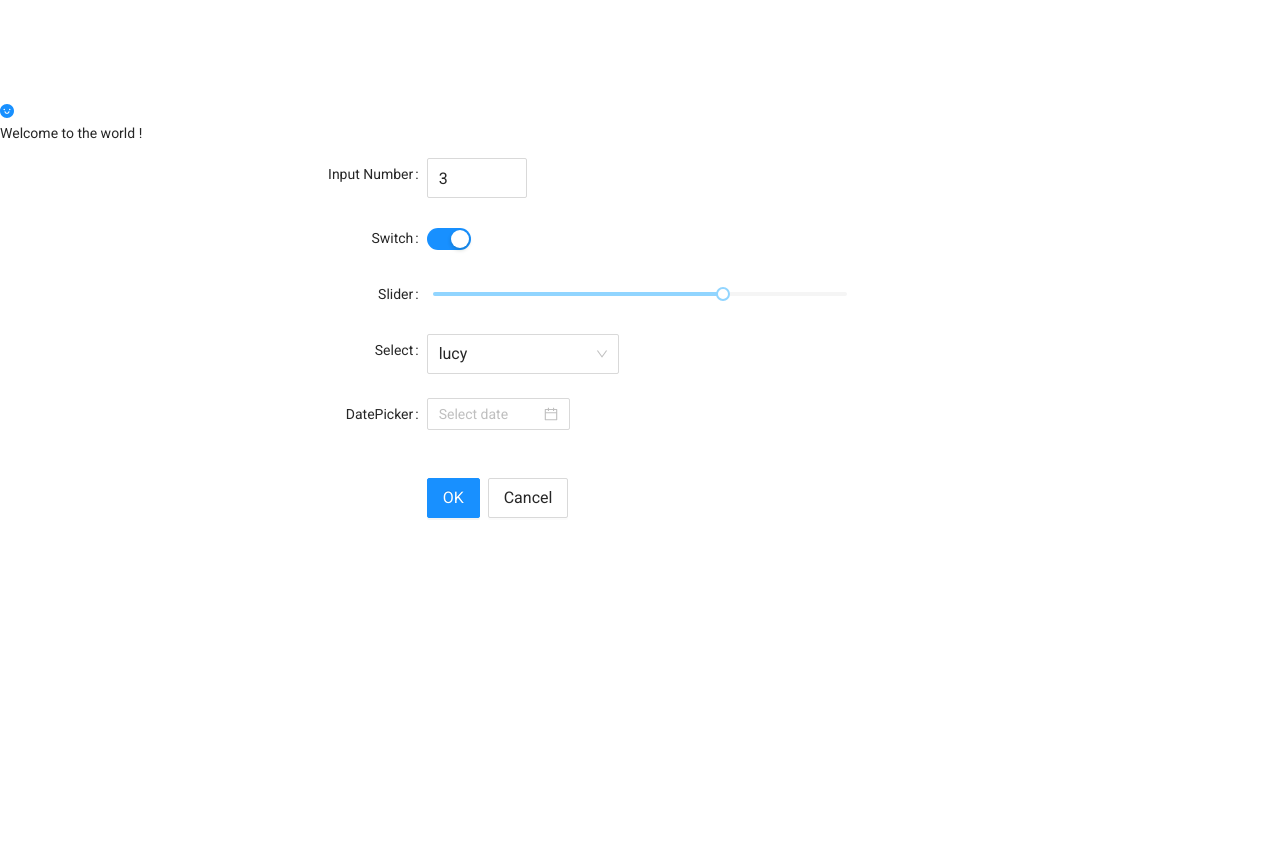
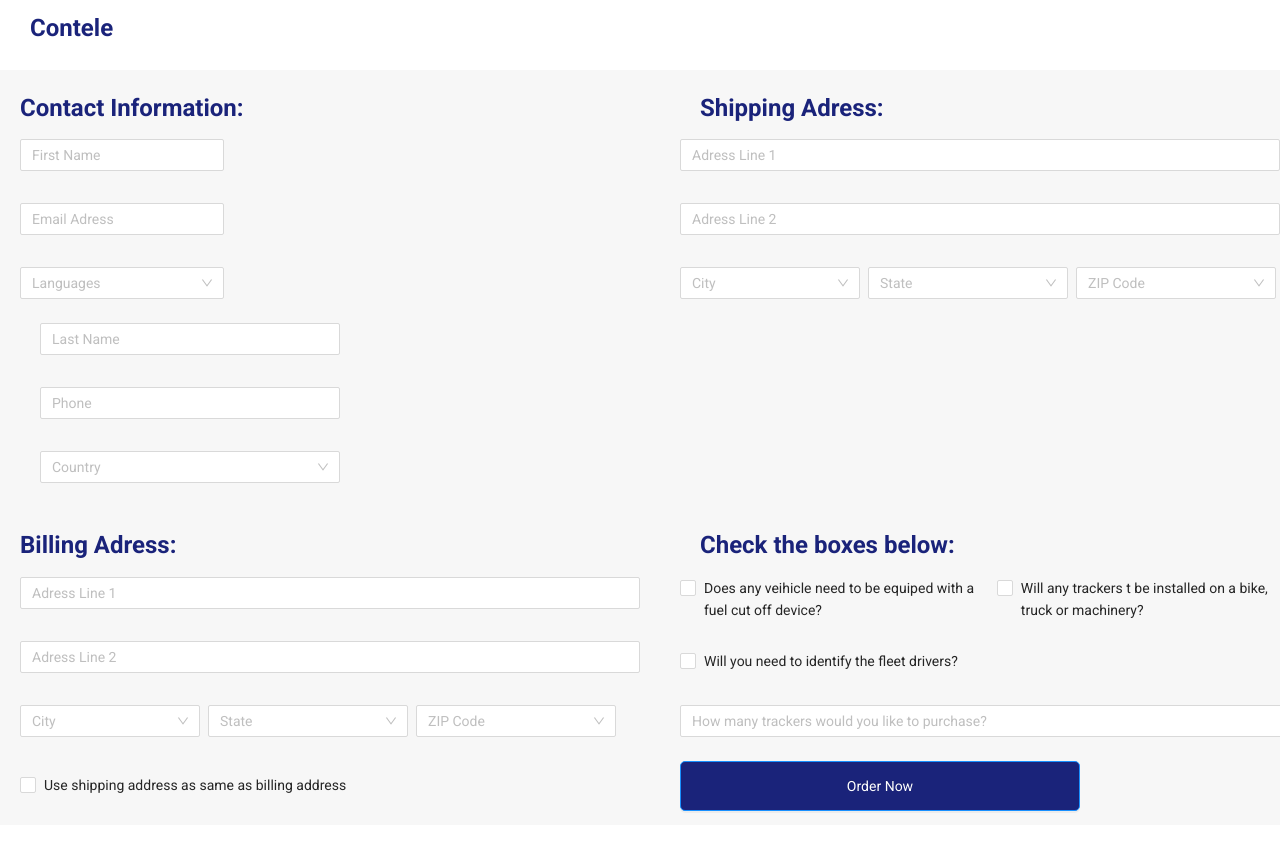
Before and after one commit to crislerwin/ctl-test-nodejs-front, a Next.js app: page / in a window 1280 px wide. Shown: the top 852 px of the page. After the commit the page ends 825 px from the top, so only its background shows below. Built offline with nearby package versions, Linux system fonts and the light colour scheme.

Commit message:
✅ finish form

```diff
--- a/src/pages/index.tsx
+++ b/src/pages/index.tsx
@@ -1,104 +1,232 @@
-import { Form, Select, InputNumber, Switch, Slider, Button } from 'antd'
-
-// Custom DatePicker that uses Day.js instead of Moment.js
-import DatePicker from '../components/DatePicker'
-
-import { SmileFilled } from '@ant-design/icons'
-
-import Link from 'next/link'
-
-const FormItem = Form.Item
-const Option = Select.Option
-
-const content = {
-  marginTop: '100px',
+import { Container, Header, Title, HeaderTitle, FormContainer } from './styles'
+import { Checkbox, Select, Space, Form, Input, Button } from 'antd'
+import { languages, countries } from '../utils/data'
+import { useTheme } from 'styled-components'
+const Home: React.FC = () => {
+  const theme = useTheme()
+  const onFinish = (values: any) => {
+    console.log('Success:', values)
   }
 
-export default function Home() {
+  const onFinishFailed = (errorInfo: any) => {
+    console.log('Failed:', errorInfo)
+  }
   return (
-    <div style={content}>
-      <div className="text-center mb-5">
-        <Link href="#">
-          <a className="logo mr-0">
-            <SmileFilled size={48} strokeWidth={1} />
-          </a>
-        </Link>
+    <>
+      <Header>
+        <HeaderTitle>Contele</HeaderTitle>
+      </Header>
+      <Container>
+        <Form
+          name="basic"
+          layout="horizontal"
+          initialValues={{ remember: true }}
+          onFinish={onFinish}
+          onFinishFailed={onFinishFailed}
+          autoComplete="off"
+        >
+          <FormContainer>
+            <div >
+            <Title>Contact Information:</Title>
+              <Space direction="vertical" >
 
-        <p className="mb-0 mt-3 text-disabled">Welcome to the world !</p>
+                <Form.Item name="username">
+                  <Input
+                    placeholder="First Name"
+                    type="text"
+                    style={{ marginLeft: 20 }}
+                  />
+                </Form.Item>
+                <Form.Item>
+                  <Input
+                    placeholder="Email Adress"
+                    type="text"
+                    style={{ marginLeft: 20 }}
+                  />
+                </Form.Item>
+                <Form.Item>
+                  <Select placeholder="Languages" style={{ marginLeft: 20 }}>
+                    {languages.map((language) => (
+                      <Select.Option key={language.id} value={language.value}>
+                        {language.label}
+                      </Select.Option>
+                    ))}
+                  </Select>
+                </Form.Item>
+              </Space>
+              <Space direction="vertical" style={{ marginLeft: 40 }}>
+                <Form.Item>
+                  <Input placeholder="Last Name" />
+                </Form.Item>
+                <Form.Item>
+                  <Input placeholder="Phone" />
+                </Form.Item>
+                <Form.Item>
+                  <Select placeholder="Country" style={{ width: 300 }}>
+                    {countries.map((region) => (
+                      <Select.Option key={region.id} value={region.value}>
+                        {region.label}
+                      </Select.Option>
+                    ))}
+                  </Select>
+                </Form.Item>
+              </Space>
             </div>
+
+            <div style={{ marginLeft: 140 }}>
+            <Title>Shipping Adress:</Title>
+              <Space
+                direction="vertical"
+                style={{ width: 600 }}
+              >
+
+                <Form.Item>
+                  <Input placeholder="Adress Line 1" />
+                </Form.Item>
+                <Form.Item>
+                  <Input placeholder="Adress Line 2" />
+                </Form.Item>
+                <Space direction="horizontal">
+                  <Form.Item>
+                    <Select placeholder="City" style={{ width: 180 }}>
+                      {countries.map((region) => (
+                        <Select.Option key={region.id} value={region.value}>
+                          {region.label}
+                        </Select.Option>
+                      ))}
+                    </Select>
+                  </Form.Item>
+                  <Form.Item>
+                    <Select placeholder="State" style={{ width: 200 }}>
+                      {countries.map((region) => (
+                        <Select.Option key={region.id} value={region.value}>
+                          {region.label}
+                        </Select.Option>
+                      ))}
+                    </Select>
+                  </Form.Item>
+                  <Form.Item>
+                    <Select placeholder="ZIP Code" style={{ width: 200 }}>
+                      {countries.map((region) => (
+                        <Select.Option key={region.id} value={region.value}>
+                          {region.label}
+                        </Select.Option>
+                      ))}
+                    </Select>
+                  </Form.Item>
+                </Space>
+              </Space>
+            </div>
+          </FormContainer>
+          <FormContainer>
             <div>
-        <Form layout="horizontal">
-          <FormItem
-            label="Input Number"
-            labelCol={{ span: 8 }}
-            wrapperCol={{ span: 8 }}
+              <Title>Billing Adress:</Title>
+              <Space
+                direction="vertical"
+                style={{ marginLeft: 20, width: 620 }}
               >
-            <InputNumber
-              size="large"
-              min={1}
-              max={10}
-              style={{ width: 100 }}
-              defaultValue={3}
-              name="inputNumber"
+                <Form.Item>
+                  <Input placeholder="Adress Line 1" />
+                </Form.Item>
+                <Form.Item>
+                  <Input placeholder="Adress Line 2" />
+                </Form.Item>
+                <Space direction="horizontal">
+                  <Form.Item>
+                    <Select placeholder="City" style={{ width: 180 }}>
+                      {countries.map((region) => (
+                        <Select.Option key={region.id} value={region.value}>
+                          {region.label}
+                        </Select.Option>
+                      ))}
+                    </Select>
+                  </Form.Item>
+                  <Form.Item>
+                    <Select placeholder="State" style={{ width: 200 }}>
+                      {countries.map((region) => (
+                        <Select.Option key={region.id} value={region.value}>
+                          {region.label}
+                        </Select.Option>
+                      ))}
+                    </Select>
+                  </Form.Item>
+                  <Form.Item>
+                    <Select placeholder="ZIP Code" style={{ width: 200 }}>
+                      {countries.map((region) => (
+                        <Select.Option key={region.id} value={region.value}>
+                          {region.label}
+                        </Select.Option>
+                      ))}
+                    </Select>
+                  </Form.Item>
+                </Space>
+
+                <Form.Item>
+                  <Checkbox>
+                    Use shipping address as same as billing address
+                  </Checkbox>
+                </Form.Item>
+              </Space>
+            </div>
+            <div
+              style={{
+                display: 'flex',
+                flexDirection: 'column',
+                marginLeft: 40
+              }}
+            >
+              <Title>Check the boxes below:</Title>
+              <div
+                style={{
+                  display: 'flex',
+                  flexDirection: 'row',
+                  justifyContent: 'space-between'
+                }}
+              >
+                <Form.Item>
+                  <Checkbox>
+                    Does any veihicle need to be equiped with a fuel cut off
+                    device?
+                  </Checkbox>
+                </Form.Item>
+                <Form.Item>
+                  <Checkbox>
+                    Will any trackers t be installed on a bike, truck or
+                    machinery?
+                  </Checkbox>
+                </Form.Item>
+              </div>
+              <Form.Item>
+                <Checkbox>
+                  Will you need to identify the fleet drivers?
+                </Checkbox>
+              </Form.Item>
+              <Form.Item>
+                <Input
+                  placeholder="How many trackers would you like to purchase?"
+                  type="number"
+                  style={{ width: 620, marginTop: 4 }}
                 />
-          </FormItem>
-
-          <FormItem
-            label="Switch"
-            labelCol={{ span: 8 }}
-            wrapperCol={{ span: 8 }}
+              </Form.Item>
+              <Button
+                style={{
+                  width: 400,
+                  height: 50,
+                  borderRadius: 5,
+                  backgroundColor: theme.colors.text
+                }}
+                size="small"
+                type="primary"
+                htmlType="submit"
               >
-            <Switch defaultChecked name="switch" />
-          </FormItem>
-
-          <FormItem
-            label="Slider"
-            labelCol={{ span: 8 }}
-            wrapperCol={{ span: 8 }}
-          >
-            <Slider defaultValue={70} />
-          </FormItem>
-
-          <FormItem
-            label="Select"
-            labelCol={{ span: 8 }}
-            wrapperCol={{ span: 8 }}
-          >
-            <Select
-              size="large"
-              defaultValue="lucy"
-              style={{ width: 192 }}
-              name="select"
-            >
-              <Option value="jack">jack</Option>
-              <Option value="lucy">lucy</Option>
-              <Option value="disabled" disabled>
-                disabled
-              </Option>
-              <Option value="yiminghe">yiminghe</Option>
-            </Select>
-          </FormItem>
-
-          <FormItem
-            label="DatePicker"
-            labelCol={{ span: 8 }}
-            wrapperCol={{ span: 8 }}
-          >
-            <DatePicker name="startDate" />
-          </FormItem>
-          <FormItem
-            style={{ marginTop: 48 }}
-            wrapperCol={{ span: 8, offset: 8 }}
-          >
-            <Button size="large" type="primary" htmlType="submit">
-              OK
+                Order Now
               </Button>
-            <Button size="large" style={{ marginLeft: 8 }}>
-              Cancel
-            </Button>
-          </FormItem>
+            </div>
+          </FormContainer>
         </Form>
-      </div>
-    </div>
+      </Container>
+    </>
   )
 }
+
+export default Home
--- a/src/pages/styles/globals.ts
+++ b/src/pages/styles/globals.ts
@@ -7,7 +7,7 @@ export default createGlobalStyle`
     box-sizing: border-box;
   }
   body {
-    background: none;
-    font-family:  'Roboto';
+    background: #fff;
+    font-family:  'Roboto', sans-serif;
   }
 `
--- /dev/null
+++ b/src/pages/styles/index.ts
@@ -0,0 +1,97 @@
+import styled from 'styled-components'
+import { Input, Select } from 'antd'
+
+const Container = styled.div`
+ display: flex;
+  flex-direction: column;
+  justify-content: space-between;
+  background-color: ${p => p.theme.colors.background};
+
+`;
+const Header = styled.div`
+  background-color: #fff;
+  padding: 10px;
+`
+
+const HeaderTitle = styled.h1`
+  color: ${(props) => props.theme.colors.text};
+  margin-left: 20px;
+  font-size: 24px;
+  font-weight: 600;
+`
+
+const FormContainer = styled.div`
+  display: flex;
+  flex-direction: row;
+
+`
+
+const StyledInput = styled(Input)`
+  border-radius: 4px;
+  width: 300px;
+  margin-left: 20px;
+
+`
+
+const Contact = styled.div`
+  display: flex;
+  flex-direction: column;
+`
+const Title = styled.h1`
+  color: ${(props) => props.theme.colors.text};
+  font-size: 24px;
+  font-weight: 600;
+  margin-left: 20px;
+  margin-top: 20px;
+`
+
+const StyledOption = styled(Select)<string | any>`
+  width: 300px;
+  margin-left: 20px;
+  margin-top: 10px;
+`
+
+const BillingContainer = styled.div`
+  display: flex;
+  flex-direction: column;
+  margin-top: 20px;
+`
+
+const LargeInput = styled(Input)`
+  border-radius: 4px;
+  width: 624px;
+  margin-left: 20px;
+  margin-top: 10px;
+`
+
+const OptionContainer = styled.div`
+  display: flex;
+  flex-direction: row;
+  flex-wrap: wrap;
+`
+
+const Option = styled(Select)<string | any>`
+  width: 200px;
+  margin-left: 20px;
+  margin-top: 10px;
+`
+const AdressContainer = styled.div`
+  display: flex;
+  flex-direction: column;
+  margin-left: 20px;
+`
+export {
+FormContainer,
+  Container,
+  StyledInput,
+  LargeInput,
+  Option,
+  Header,
+  OptionContainer,
+  BillingContainer,
+  Title,
+  Contact,
+  HeaderTitle,
+  StyledOption,
+  AdressContainer,
+}
--- /dev/null
+++ b/src/utils/data/index.ts
@@ -0,0 +1,131 @@
+interface RegionProps  {
+  id: number;
+  value: string;
+  label: string;
+}
+
+export const languages: RegionProps[] = [
+  {
+    id: Math.random(),
+    value: 'en',
+    label: 'English',
+
+  },
+{
+  id: Math.random(),
+  value: 'pt',
+  label: 'Portuguese',
+
+},
+{
+  id: Math.random(),
+  value: 'gk',
+  label: 'Greek',
+
+},
+{
+  id: Math.random(),
+  value: 'fr',
+  label: 'French',
+},
+{
+  id: Math.random(),
+  value: 'es',
+  label: 'Spanish',
+},
+{
+  id: Math.random(),
+  value: 'it',
+  label: 'Italian',
+},
+{
+  id: Math.random(),
+  value: 'de',
+  label: 'German',
+},
+{
+  id: Math.random(),
+  value: 'ru',
+  label: 'Russian',
+},
+]
+
+
+
+export const countries: RegionProps[] = [
+  {
+    id: Math.random(),
+    value: 'us',
+    label: 'United States',
+  },
+  {
+    id: Math.random(),
+    value: 'ca',
+    label: 'Canada',
+  },
+  {
+    id: Math.random(),
+    value: 'mx',
+    label: 'Mexico',
+  },
+  {
+    id: Math.random(),
+    value: 'gb',
+    label: 'United Kingdom',
+  },
+{
+  id: Math.random(),
+  value: 'fr',
+  label: 'France',
+},
+]
+
+
+
+export const city: RegionProps[] = [
+  {
+    id: Math.random(),
+    value: 'newyork',
+    label: 'New York',
+  },
+  {
+    id: Math.random(),
+    value: 'london',
+    label: 'London',
+  },
+{
+  id: Math.random(),
+  value: 'paris',
+  label: 'Paris',
+},
+{
+  id: Math.random(),
+  value: 'tokyo',
+  label: 'Tokyo',
+},
+]
+
+
+export const state: RegionProps[] = [
+  {
+    id: Math.random(),
+    value: 'tex',
+    label: 'Texas',
+  },
+  {
+    id: Math.random(),
+    value: 'cal',
+    label: 'California',
+  },
+{
+  id: Math.random(),
+  value: 'mex',
+  label: 'Mexico',
+},
+{
+  id: Math.random(),
+  value: 'go',
+  label: 'Georgia',
+},
+
+]
```
Also changed, not shown: src/components/DatePicker/index.tsx (deleted, +0 -15 lines), src/theme/light.ts (+4 -4 lines). Lines whose indentation alone changed are shown as unchanged.
